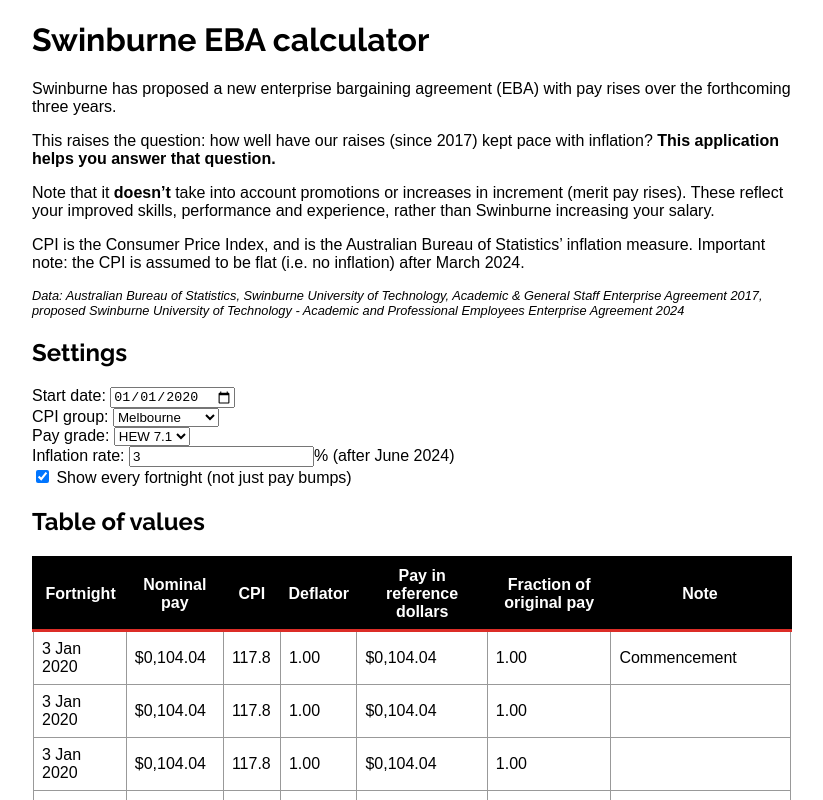
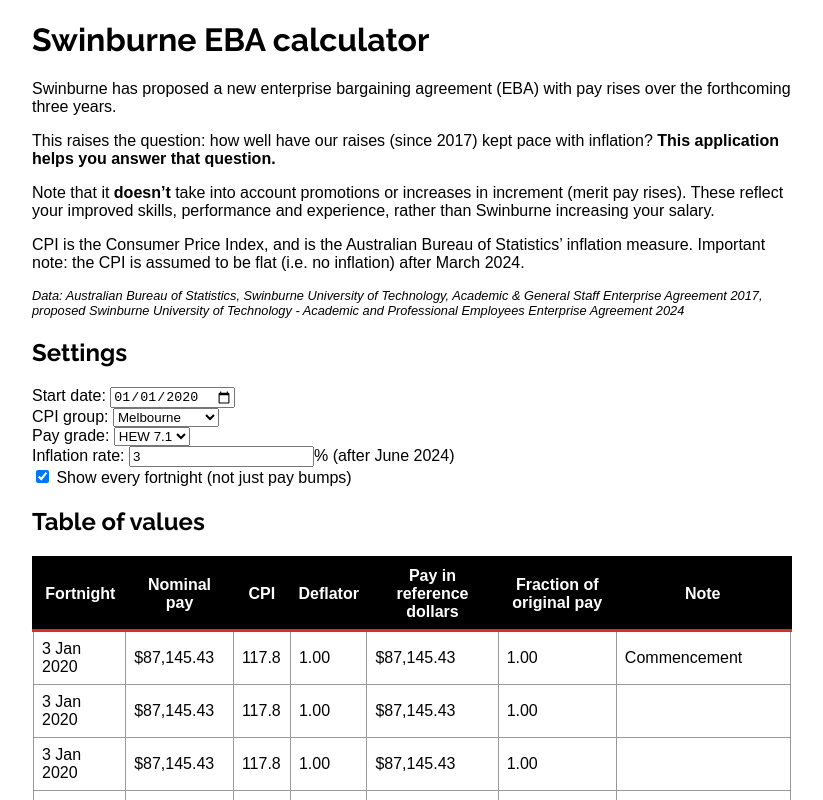
Before and after one commit to pwc/swinburne-eba-calculator, a React (Create React App) app in the folder swinburne-eba-calculator/: page / in a window 1280 px wide. Shown: the top 800 px of the page, without its empty margins (228-1051 px from the left). Built offline with nearby package versions, Linux system fonts and the light colour scheme.

Commit message:
Fix state

```diff
--- a/swinburne-eba-calculator/src/App.tsx
+++ b/swinburne-eba-calculator/src/App.tsx
@@ -462,7 +462,7 @@
 function App() {
 	const [startDate, setStartDate] = useState("2020-01-01");
 	const [cpiSeries, setCpiSeries] = useState("melbourne");
-	const [paygrade, setPaygrade] = useState("index");
+	const [paygrade, setPaygrade] = useState("hew7");
 	const [showAll, setShowAll] = useState(true);
 	const [inflationRate, setInflationRate] = useState(0.03);
 
```
